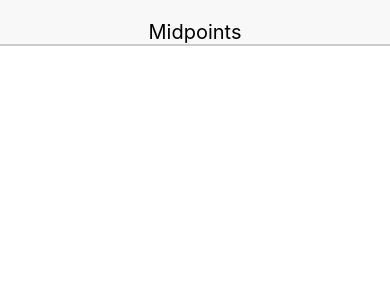
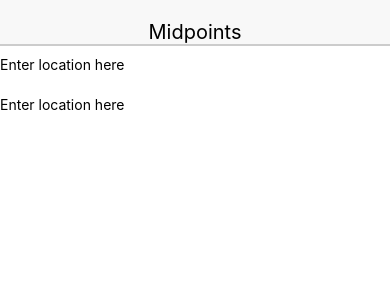
Before and after one commit to tsgreenberg1217/Midpoin_IOS, a React Native app in the folder midpoint/: screen / in a window 390 px wide. Shown: the top 300 px of the page. Built offline with nearby package versions, Linux system fonts and the light colour scheme.

Commit message:
mapping addresses

```diff
--- a/midpoint/src/components/addresses.js
+++ b/midpoint/src/components/addresses.js
@@ -1,11 +1,11 @@
 import React, {Component} from 'react'
-import {TextInput,Text} from 'react-native'
+import {TextInput,Text, View} from 'react-native'
 
 class Addresses extends Component{
   constructor(){
     super()
     this.state = {
-      addresses: [{location:''}]
+      addresses: [{location:''},{location:''}]
     }
   }
   render(){
@@ -16,7 +16,9 @@ class Addresses extends Component{
       />)
 
     return(
-      <div></div>
+      <View>
+      {inputs}
+      </View>
     )
   }
 }
```
